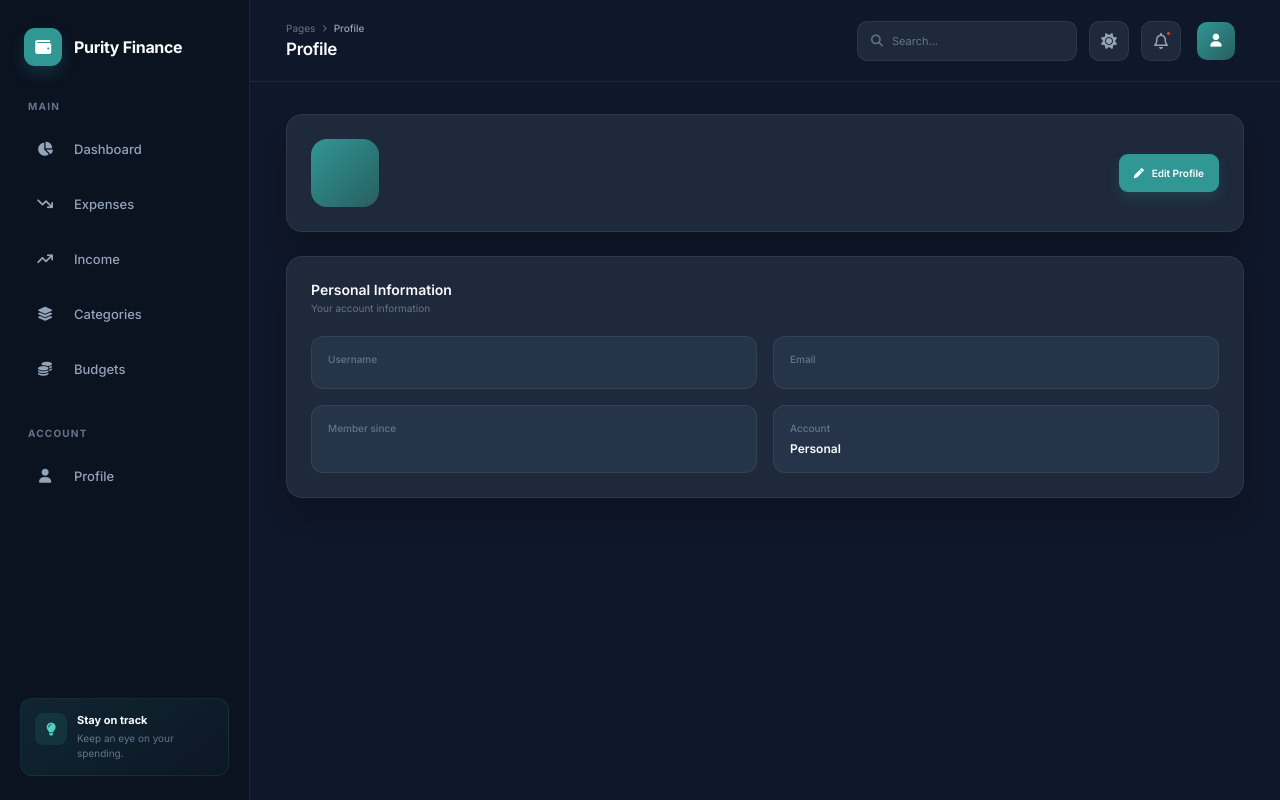
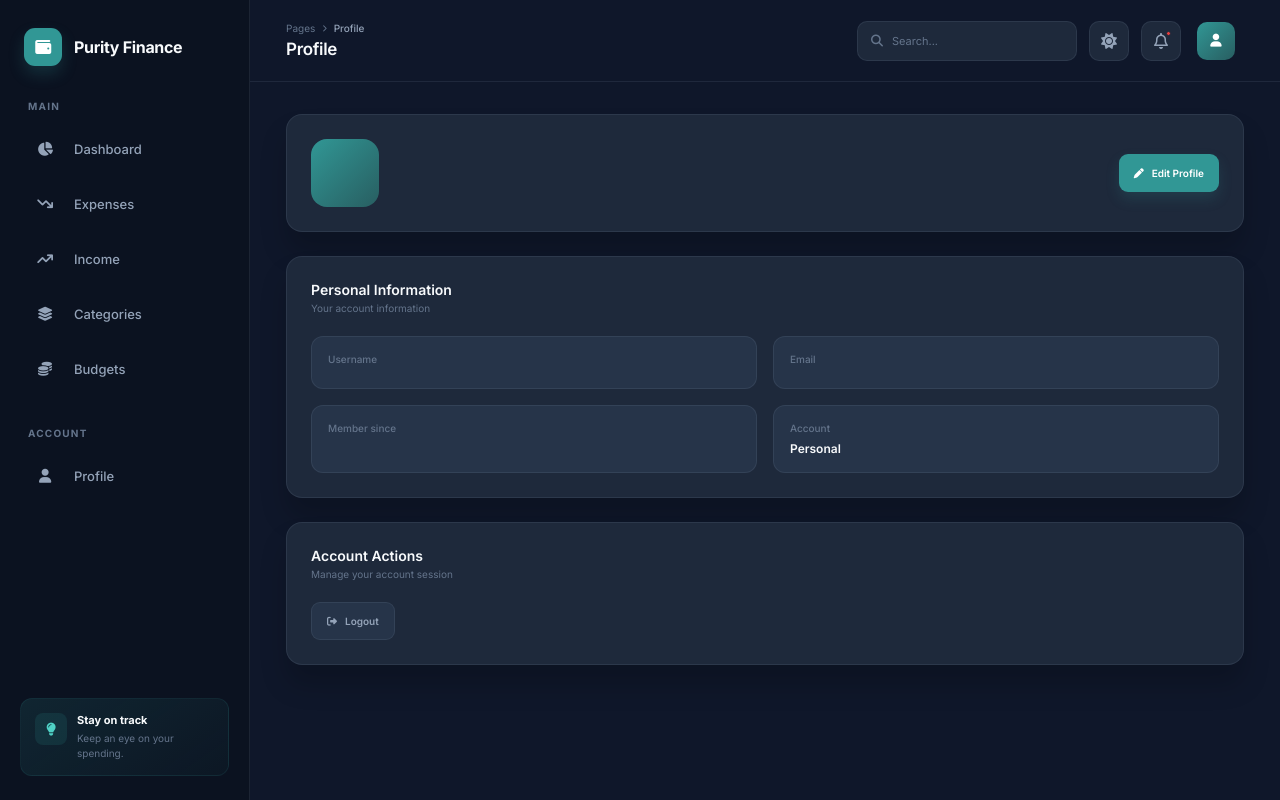
Before and after one commit to Ahmed-Nasim-07/personal-finance-manager, a Flask app: template app/templates/profile/index.html in a window 1280 px wide. Run offline with Flask 3, Linux system fonts and the light colour scheme; the template is opened without the code that fills it, so the values that code supplies are empty.

Commit message:
Add logout button to profile

```diff
--- a/app/templates/profile/index.html
+++ b/app/templates/profile/index.html
@@ -76,6 +76,24 @@ Profile
 
     </div>
 
+    <div class="profile-section">
+
+        <div class="section-heading">
+            <div>
+                <h3>Account Actions</h3>
+                <p>Manage your account session</p>
+            </div>
+        </div>
+
+        <div class="profile-actions">
+            <a href="{{ url_for('auth.logout') }}" class="secondary-button">
+                <i class="fa-solid fa-right-from-bracket"></i>
+                Logout
+            </a>
+        </div>
+
+    </div>
+
 </section>
 
 {% endblock %}
```
